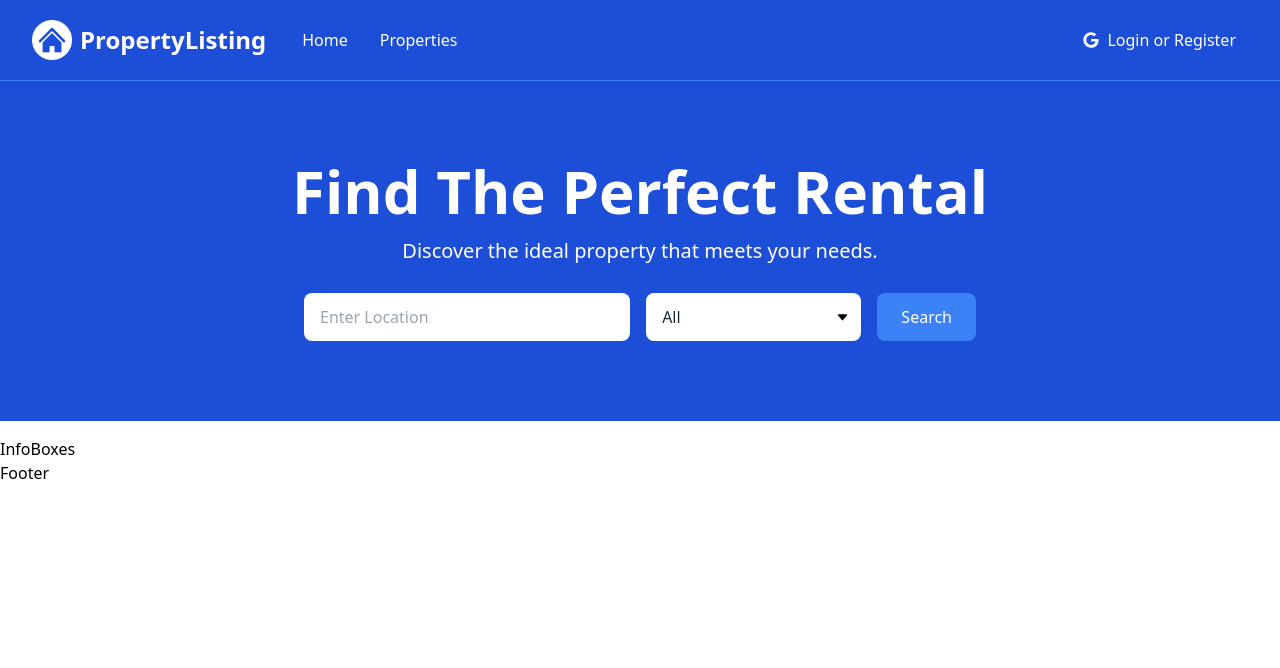
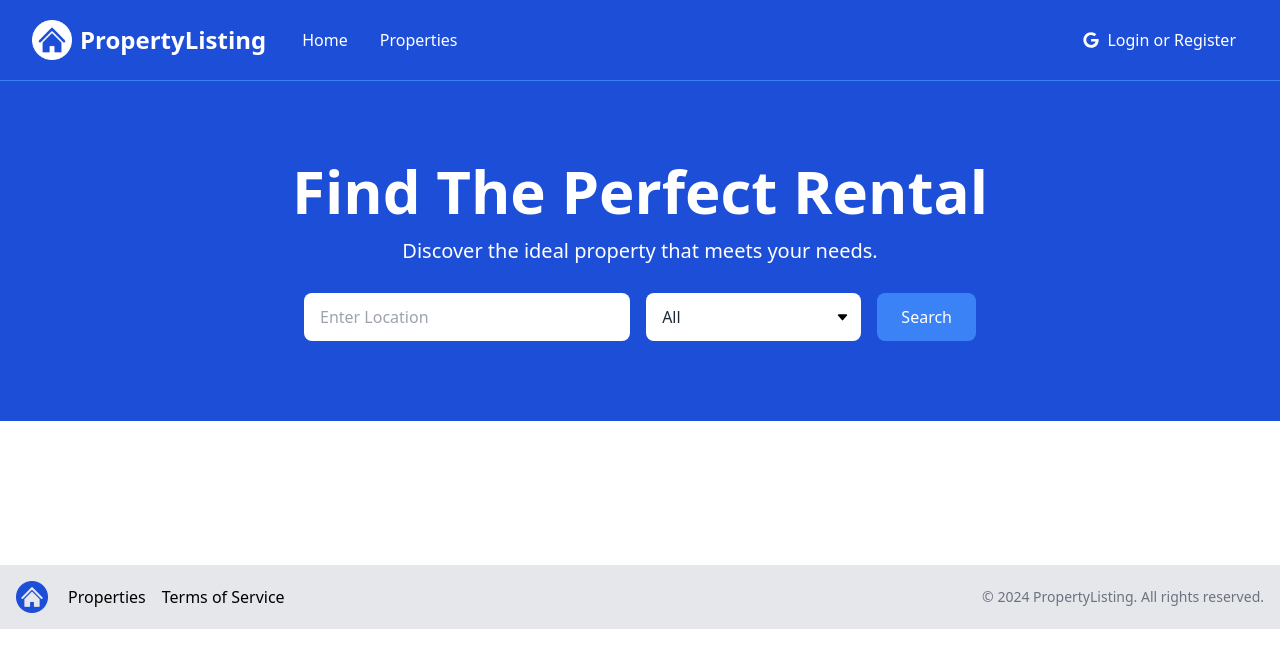
Before and after one commit to eddyK15501/property-listing, a Next.js app: page / in a window 1280 px wide. Shown: the top 668 px of the page. Built offline with nearby package versions, Linux system fonts and the light colour scheme.

Commit message:
Footer.jsx; Infoboxes.jsx containerized for child components

```diff
--- a/components/Footer.jsx
+++ b/components/Footer.jsx
@@ -1,9 +1,37 @@
-import React from 'react'
+import React from 'react';
+import Link from 'next/link';
+import Image from 'next/image';
+import logo from '@/assets/images/logo.png';
 
 const Footer = () => {
+  const currentYear = new Date().getFullYear();
+
   return (
-    <div>Footer</div>
-  )
-}
+    <footer className='bg-gray-200 py-4 mt-24'>
+      <div className='container mx-auto flex flex-col md:flex-row items-center justify-between px-4'>
+        <div className='flex items-center'>
+          <div className='mb-4 md:mb-0'>
+            <Image src={logo} alt='Logo' className='h-8 w-auto' />
+          </div>
+          <div className='font-medium mb-4 ml-3 md:mb-0 md:ml-5'>
+            <ul className='flex space-x-4'>
+              <li>
+                <Link href='/properties'>Properties</Link>
+              </li>
+              <li>
+                <Link href='/'>Terms of Service</Link>
+              </li>
+            </ul>
+          </div>
+        </div>
+        <div>
+          <p className='text-sm text-gray-500 mt-2 md:mt-0'>
+            &copy; {currentYear} PropertyListing. All rights reserved.
+          </p>
+        </div>
+      </div>
+    </footer>
+  );
+};
 
-export default Footer
+export default Footer;
--- a/components/Info/InfoBoxes.jsx
+++ b/components/Info/InfoBoxes.jsx
@@ -1,9 +1,13 @@
-import React from 'react'
+import React from 'react';
 
 const InfoBoxes = () => {
   return (
-    <div>InfoBoxes</div>
-  )
-}
+    <section>
+      <div className='container-xl lg:container m-auto'>
+        <div className='grid grid-cols-1 md:grid-cols-2 gap-4 p-4 text-center rounded-lg'></div>
+      </div>
+    </section>
+  );
+};
 
-export default InfoBoxes
+export default InfoBoxes;
```
